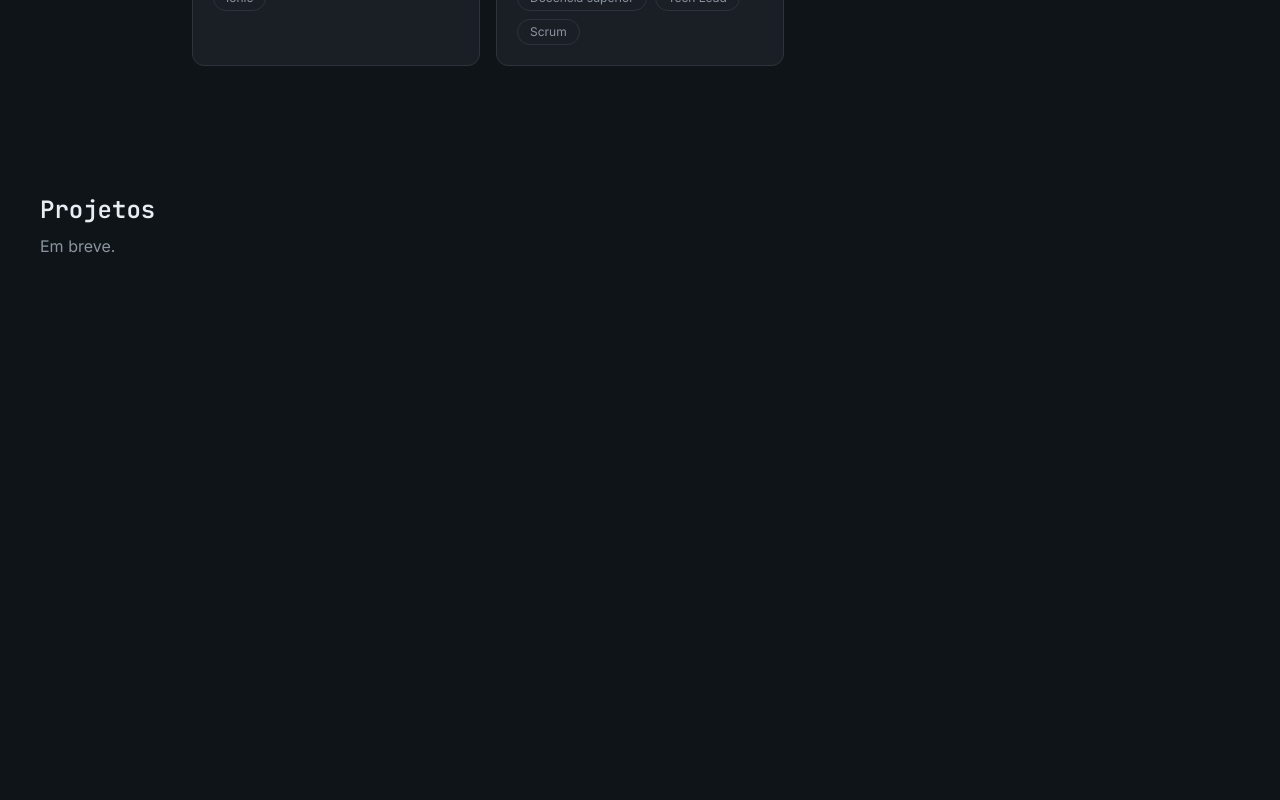
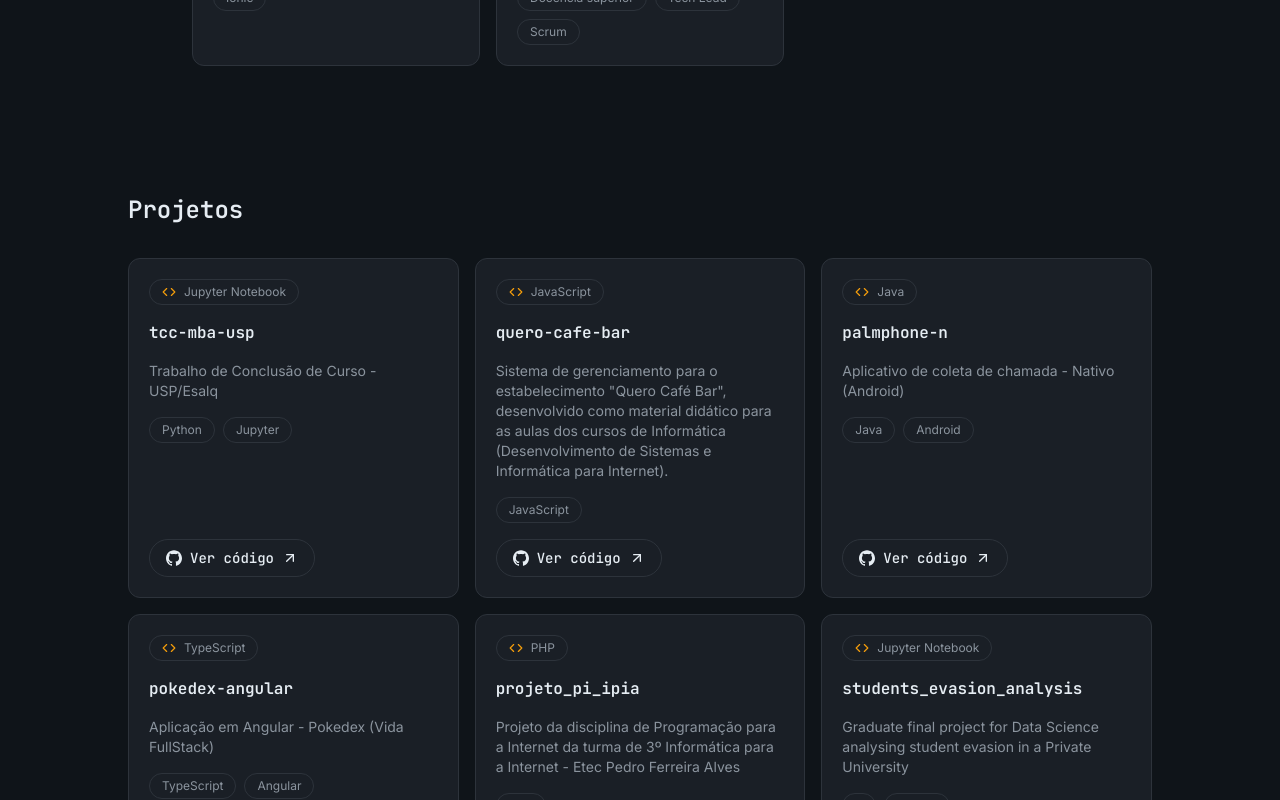
Before and after one commit to dlpires/portfolio, a Next.js app: page / in a window 1280 px wide. Shown: the part 2380-3180 px from the top of the page. Built offline with nearby package versions, Linux system fonts and the light colour scheme.

Commit message:
feat(projects): render projects section and remove provisional anchor

```diff
--- a/src/app/page.tsx
+++ b/src/app/page.tsx
@@ -1,4 +1,4 @@
-import { About, Hero, SkillsGrid } from "@/sections";
+import { About, Hero, Projects, SkillsGrid } from "@/sections";
 
 export default function Home() {
   return (
@@ -6,16 +6,7 @@ export default function Home() {
       <Hero />
       <About />
       <SkillsGrid />
-
-      {/* Âncora provisória — substituída pela seção real de Projetos na Issue #4. */}
-      <section
-        id="projetos"
-        aria-label="Projetos"
-        className="min-h-dvh scroll-mt-4 px-6 py-16 sm:px-10"
-      >
-        <h2 className="font-display text-2xl font-semibold text-foreground">Projetos</h2>
-        <p className="font-body mt-2 text-muted">Em breve.</p>
-      </section>
+      <Projects />
     </main>
   );
 }
```
